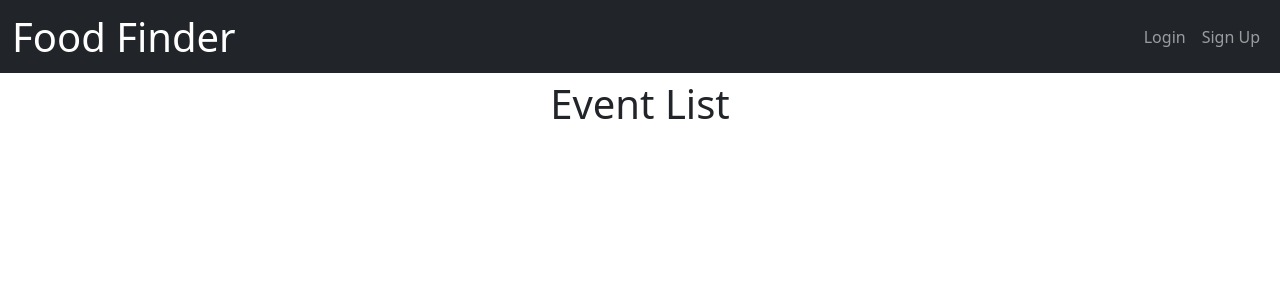
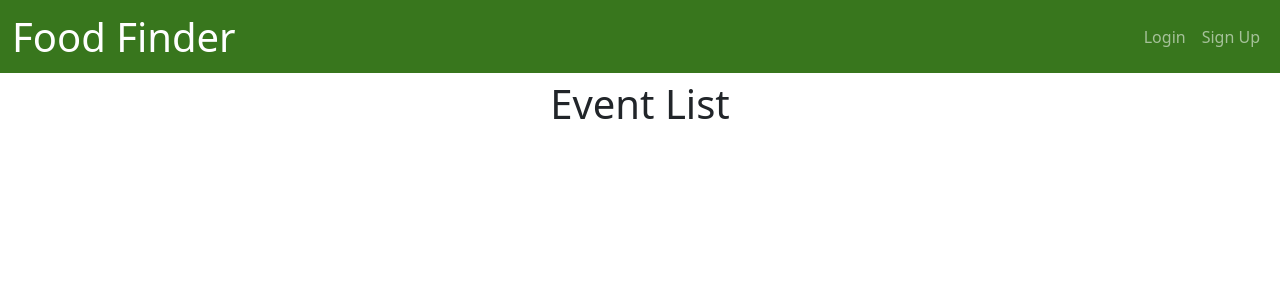
Before and after one commit to probstlukas/viscon_hackathon_2022, a Flask app: page / in a window 1280 px wide. Shown: the top 300 px of the page. Run offline with Flask 2, Linux system fonts and the light colour scheme; data that the repository does not hold is empty; some libraries are stand-ins or nearby versions.

Commit message:
Make navbar-green green <3

```diff
--- a/website/static/styles.css
+++ b/website/static/styles.css
@@ -1,3 +1,7 @@
 .no-shrink {
     flex: 1 0 auto;
 }
+
+.bg-company-green {
+    background-color: #38761d !important;
+}
--- a/website/templates/base.html
+++ b/website/templates/base.html
@@ -24,7 +24,7 @@
     <title>{% block title %}Home{% endblock %}</title>
   </head>
   <body>
-    <nav class="navbar navbar-expand-lg navbar-dark bg-dark">
+    <nav class="navbar navbar-expand-lg navbar-dark bg-company-green">
       <div class="container-fluid">
         <a class="navbar-brand " href="/"><h1 style="margin-bottom: -1px;">Food Finder</h1></a>
         <button
```
